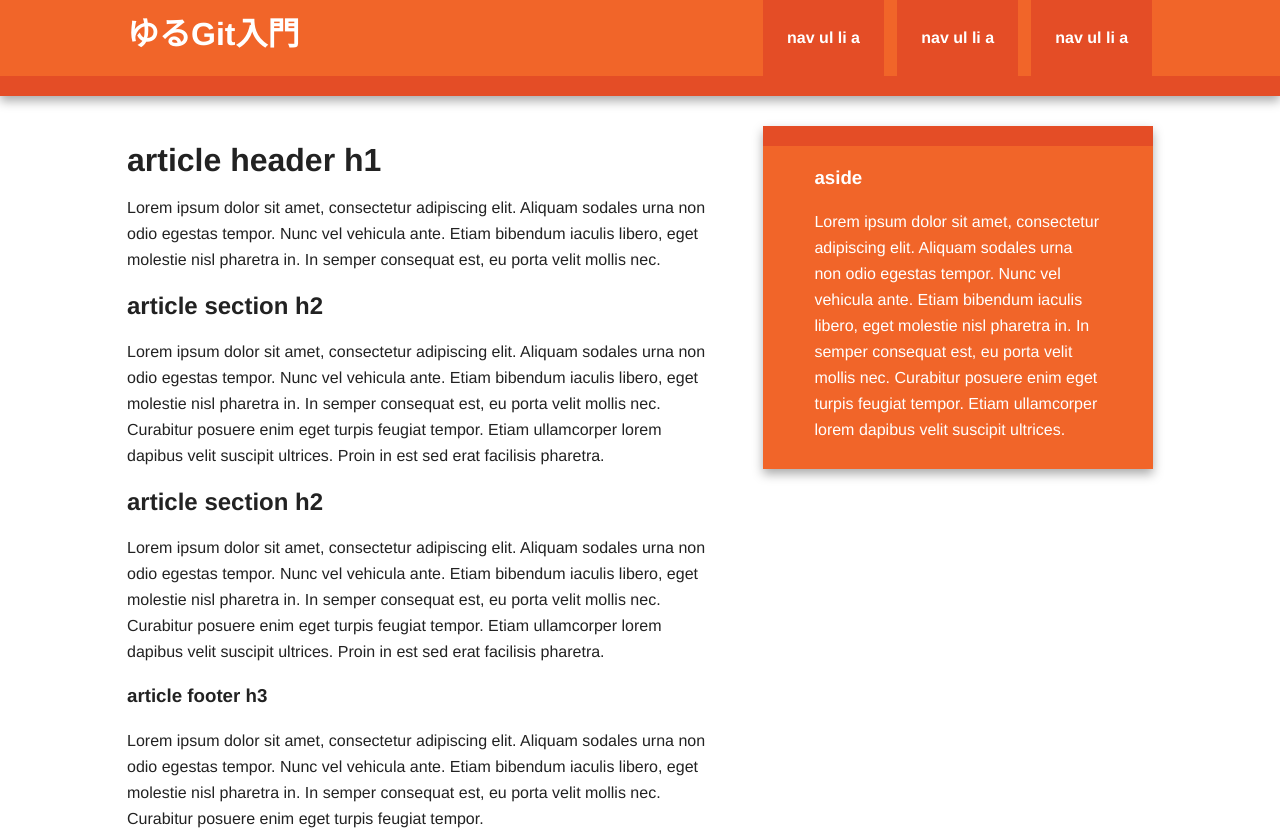
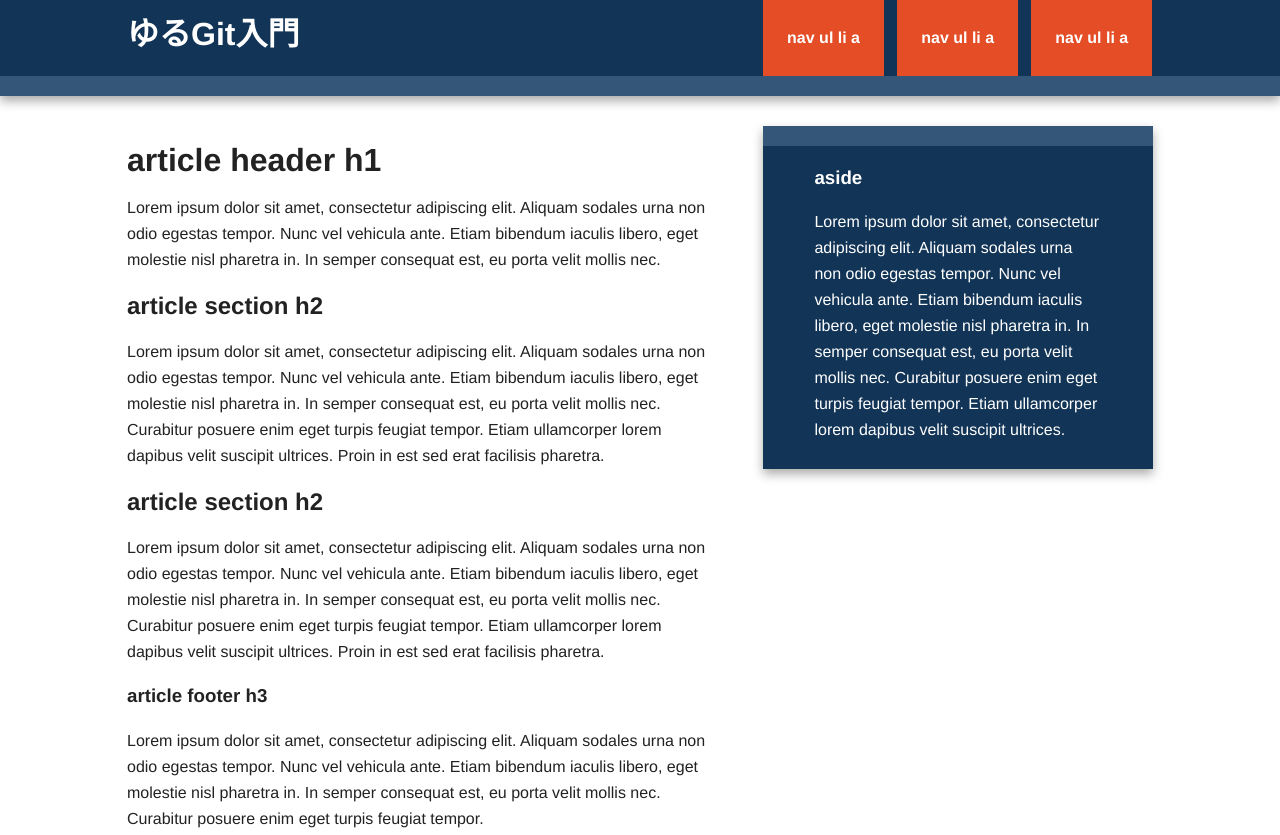
Before and after one commit to momontyo/yuruyuru, a plain HTML site: page index.html in a window 1280 px wide. Shown: the top 835 px of the page. Drawn offline with nearby package versions, Linux system fonts and the light colour scheme.

Commit message:
背景色調整

```diff
--- a/css/main.css
+++ b/css/main.css
@@ -74,18 +74,18 @@ body {
    =================== */
 
 .header-container {
-    border-bottom: 20px solid #e44d26;
+    border-bottom: 20px solid #345678;
 }
 
 .footer-container,
 .main aside {
-    border-top: 20px solid #e44d26;
+    border-top: 20px solid #345678;
 }
 
 .header-container,
 .footer-container,
 .main aside {
-    background: #f16529;
+    background: #123456;
 }
 
 .title {
```
